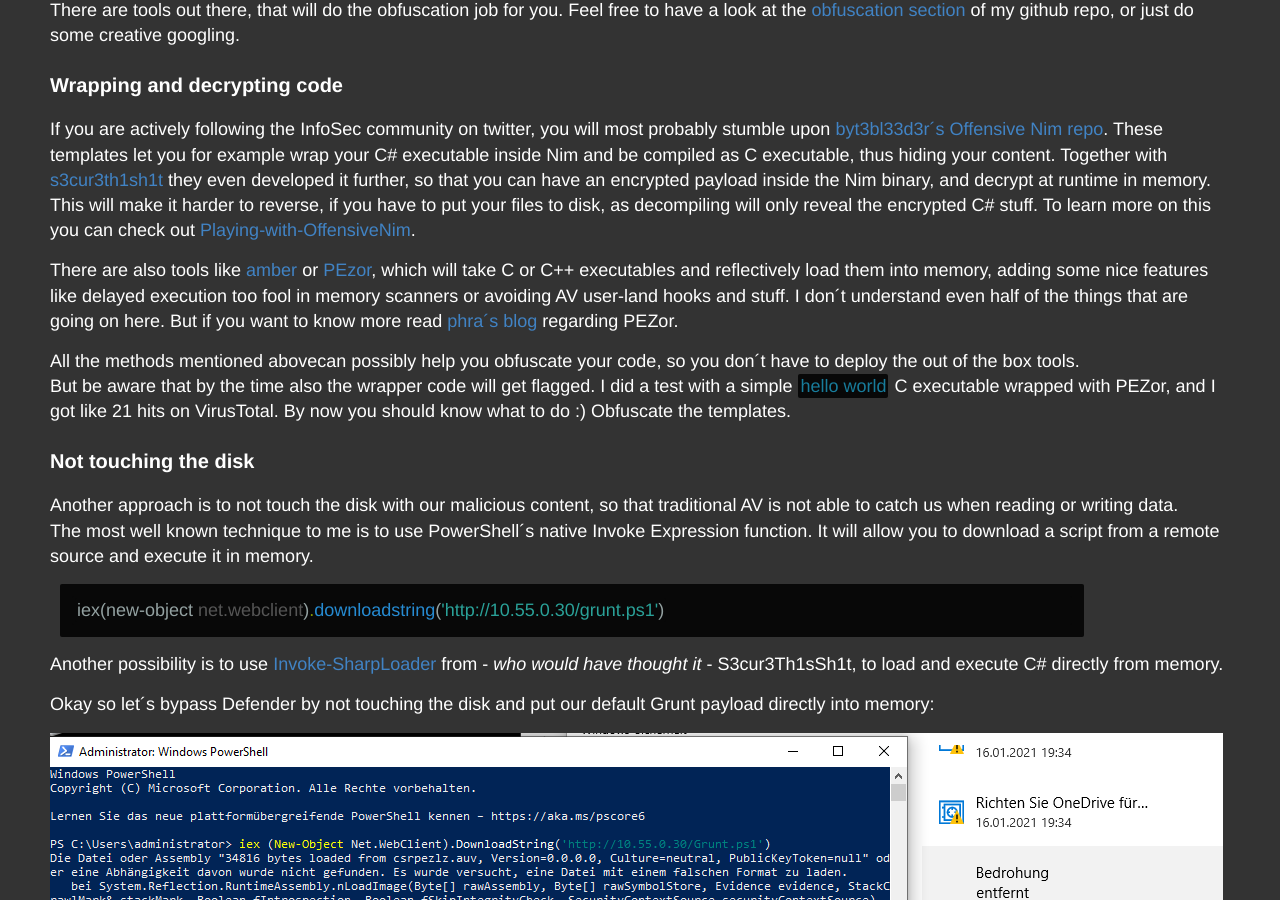
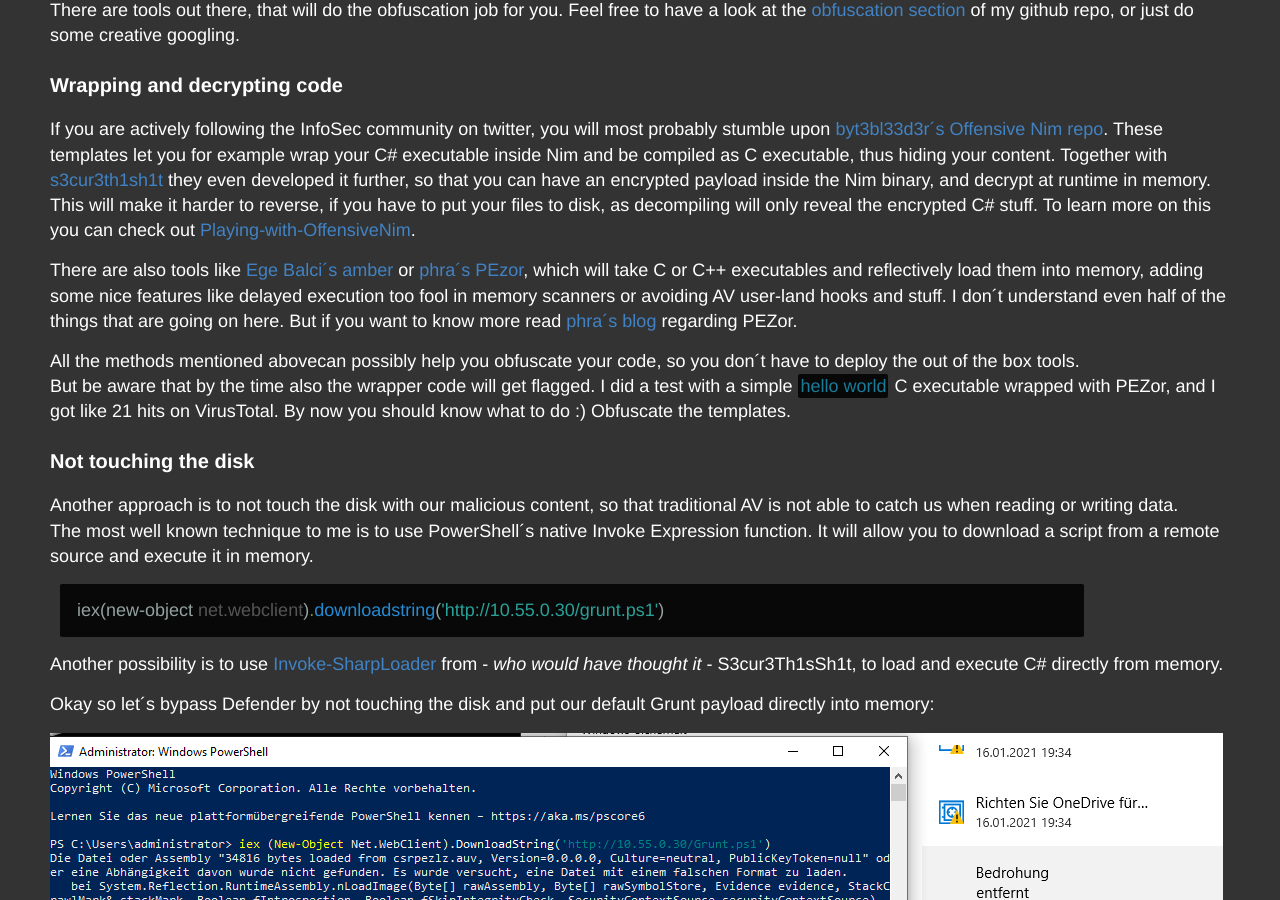
Before and after one commit to LuemmelSec/LuemmelSec.github.io, a Jekyll site: the page built from _posts/2021-01-16-Circumventing-Countermeasures-In-AD.md, in a window 1280 px wide and 900 px high, scrolled down 4142 px. Built offline with Jekyll 4.4.1, drawn with Linux system fonts in a browser that asks for light colours.

Commit message:
Update 2021-01-16-Circumventing-Countermeasures-In-AD.md

````diff
--- a/_posts/2021-01-16-Circumventing-Countermeasures-In-AD.md
+++ b/_posts/2021-01-16-Circumventing-Countermeasures-In-AD.md
@@ -86,7 +86,7 @@
 
 If you are actively following the InfoSec community on twitter, you will most probably stumble upon [byt3bl33d3r´s](https://twitter.com/byt3bl33d3r) [Offensive Nim repo](https://github.com/byt3bl33d3r/OffensiveNim). These templates let you for example wrap your C# executable inside Nim and be compiled as C executable, thus hiding your content. Together with [s3cur3th1sh1t](https://twitter.com/ShitSecure) they even developed it further, so that you can have an encrypted payload inside the Nim binary, and decrypt at runtime in memory. This will make it harder to reverse, if you have to put your files to disk, as decompiling will only reveal the encrypted C# stuff. To learn more on this you can check out [Playing-with-OffensiveNim](https://s3cur3th1ssh1t.github.io/Playing-with-OffensiveNim/).
 
-There are also tools like [amber](https://github.com/EgeBalci/amber) or [PEzor](https://github.com/phra/PEzor), which will take C or C++ executables and reflectively load them into memory, adding some nice features like delayed execution too fool in memory scanners or avoiding AV user-land hooks and stuff. I don´t understand even half of the things that are going on here. But if you want to know more read [phra´s](https://twitter.com/phraaaaaaa) [blog](https://iwantmore.pizza/posts/PEzor.html) regarding PEZor.
+There are also tools like [Ege Balci´s](https://twitter.com/egeblc) [amber](https://github.com/EgeBalci/amber) or [phra´s](https://twitter.com/phraaaaaaa) [PEzor](https://github.com/phra/PEzor), which will take C or C++ executables and reflectively load them into memory, adding some nice features like delayed execution too fool in memory scanners or avoiding AV user-land hooks and stuff. I don´t understand even half of the things that are going on here. But if you want to know more read [phra´s](https://twitter.com/phraaaaaaa) [blog](https://iwantmore.pizza/posts/PEzor.html) regarding PEZor.
 
 All the methods mentioned abovecan possibly help you obfuscate your code, so you don´t have to deploy the out of the box tools.
 But be aware that by the time also the wrapper code will get flagged. I did a test with a simple ```hello world``` C executable wrapped with PEZor, and I got like 21 hits on VirusTotal.
````
